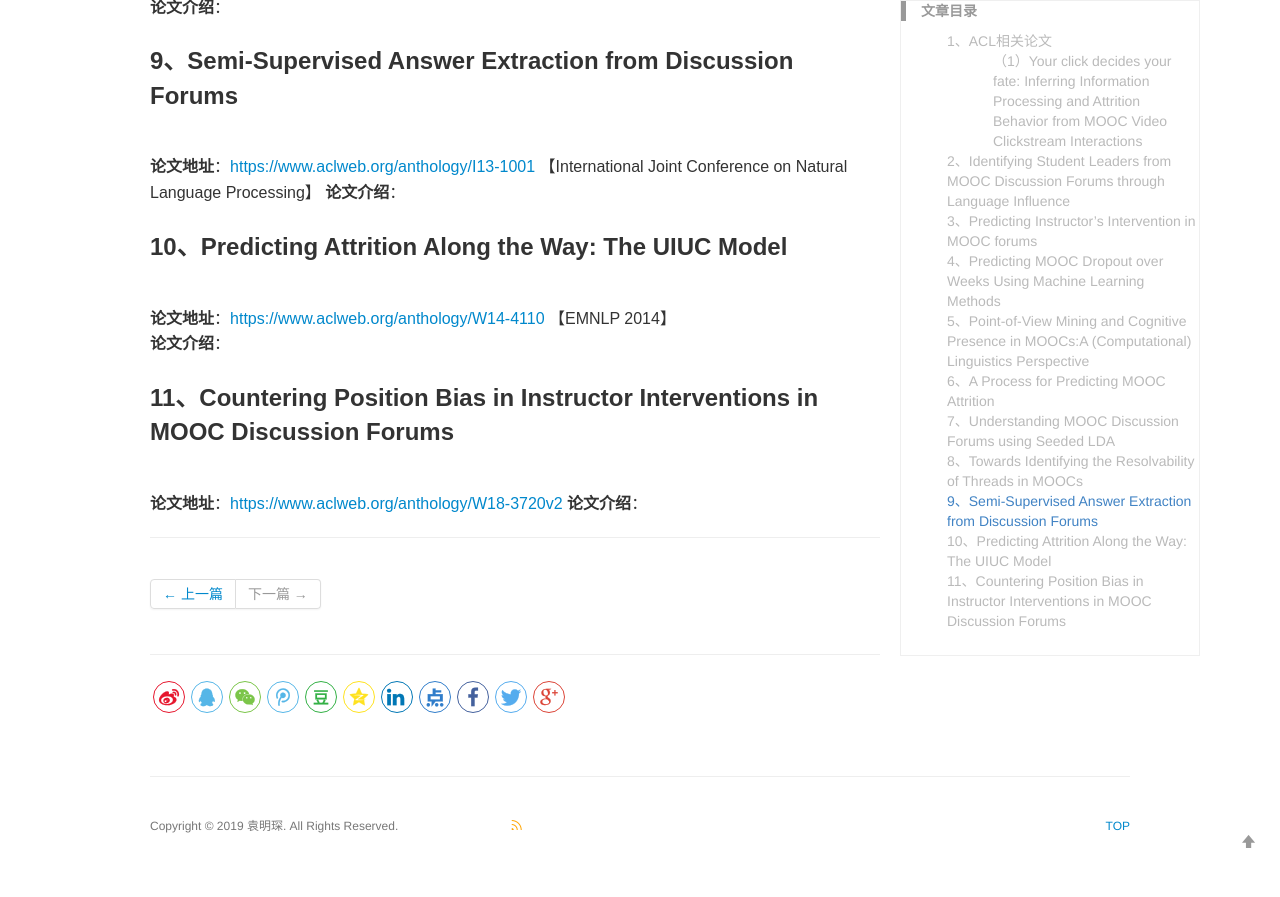
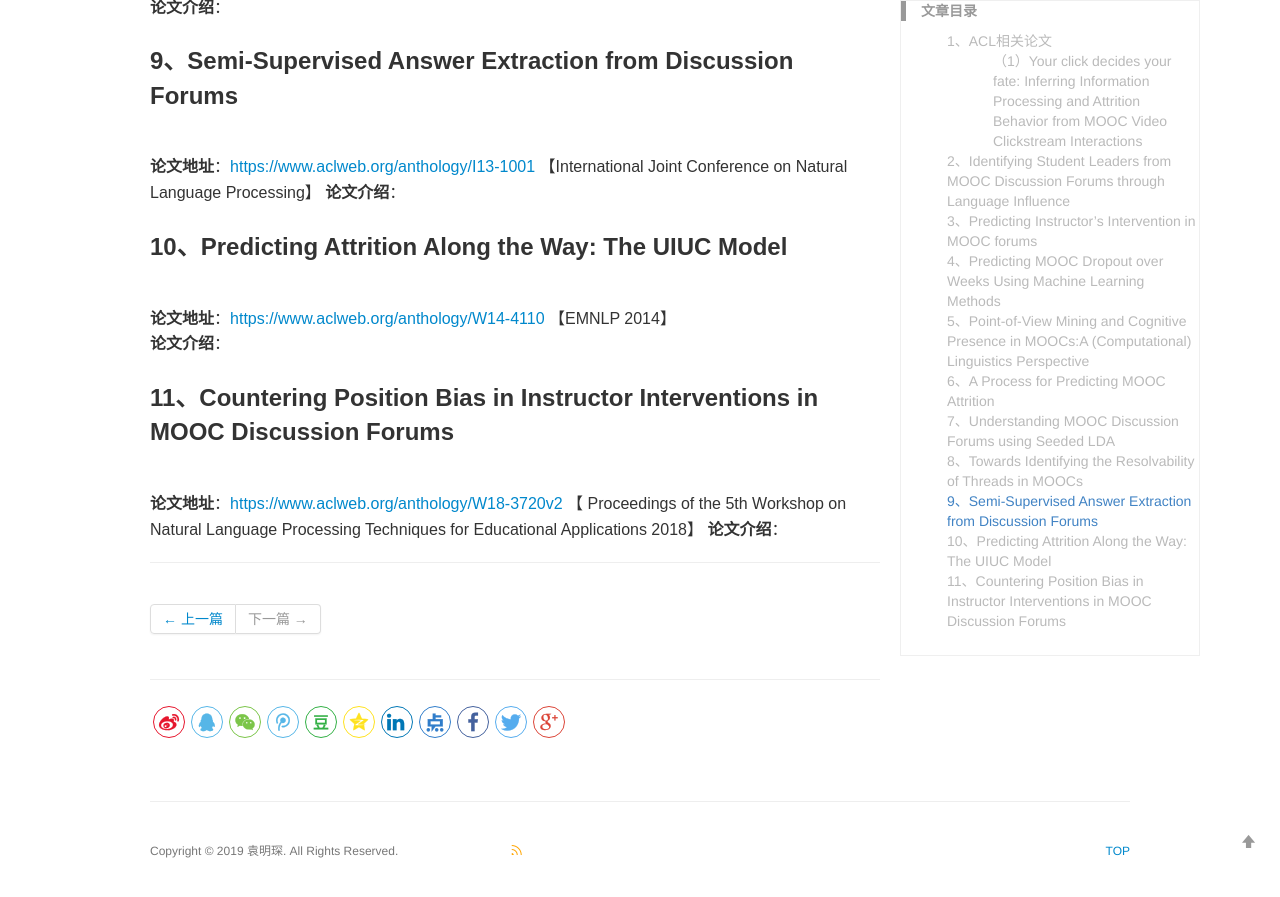
Before and after one commit to yuanmingchen/yuanmingchen.github.io, a Jekyll site: the page built from _posts/2019-04-19-online course nlp paper survey 2.md, in a window 1280 px wide and 900 px high, scrolled down 2187 px. Shown: the top 897 px of the window. Built offline with Jekyll 4.4.1, drawn with Linux system fonts in a browser that asks for light colours; comment, search, counter and statistics services are not loaded; before the commit the page ends 3062 px from its top, so only the background shows below that.

Commit message:
Updates _posts/2019-04-19-online course nlp paper survey 2.md
Auto commit by GitBook Editor

```diff
--- a/_posts/2019-04-19-online course nlp paper survey 2.md
+++ b/_posts/2019-04-19-online course nlp paper survey 2.md
@@ -69,5 +69,6 @@ Ratechange fast clicks while playing or pausing video lecture content, indicatin
 **论文介绍**：
 
 ### 11、Countering Position Bias in Instructor Interventions in MOOC Discussion Forums
-**论文地址**：<https://www.aclweb.org/anthology/W18-3720v2>
+**论文地址**：<https://www.aclweb.org/anthology/W18-3720v2> 【
+Proceedings of the 5th Workshop on Natural Language Processing Techniques for Educational Applications  2018】
 **论文介绍**：
```
